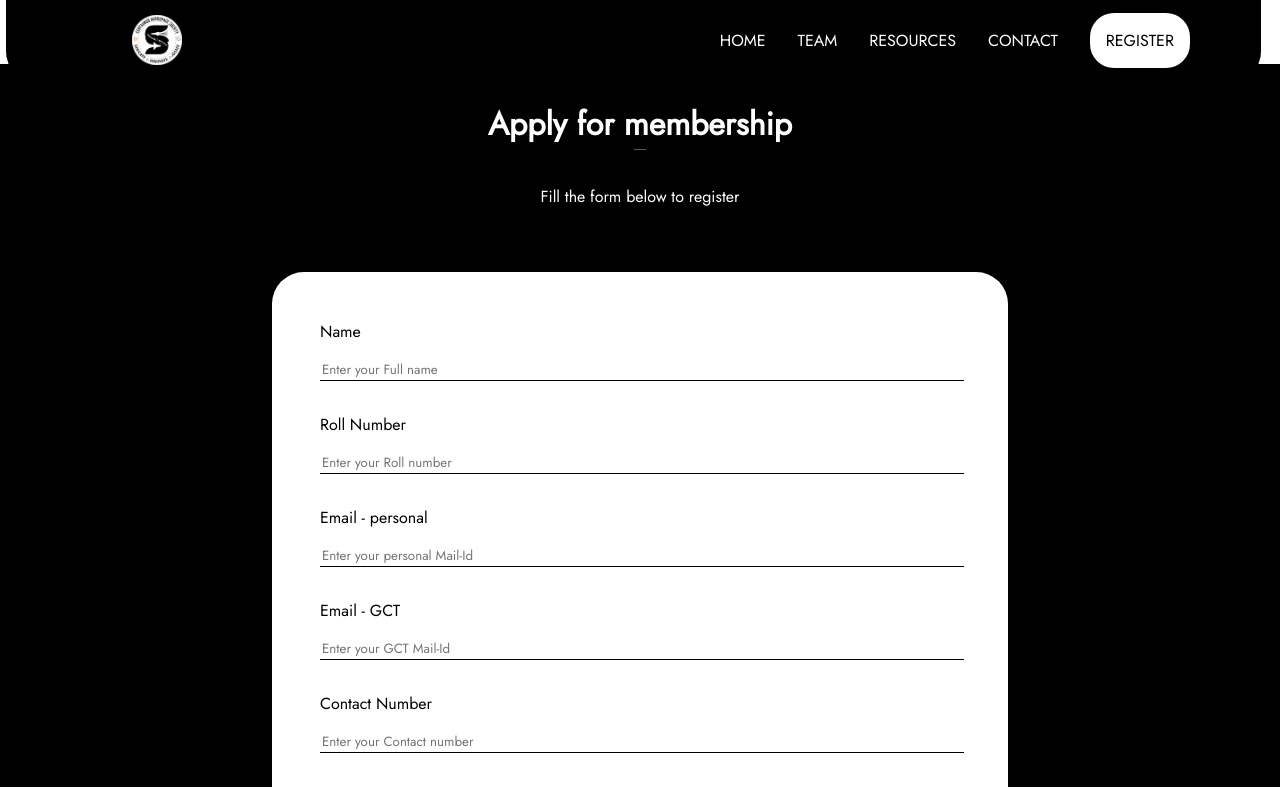
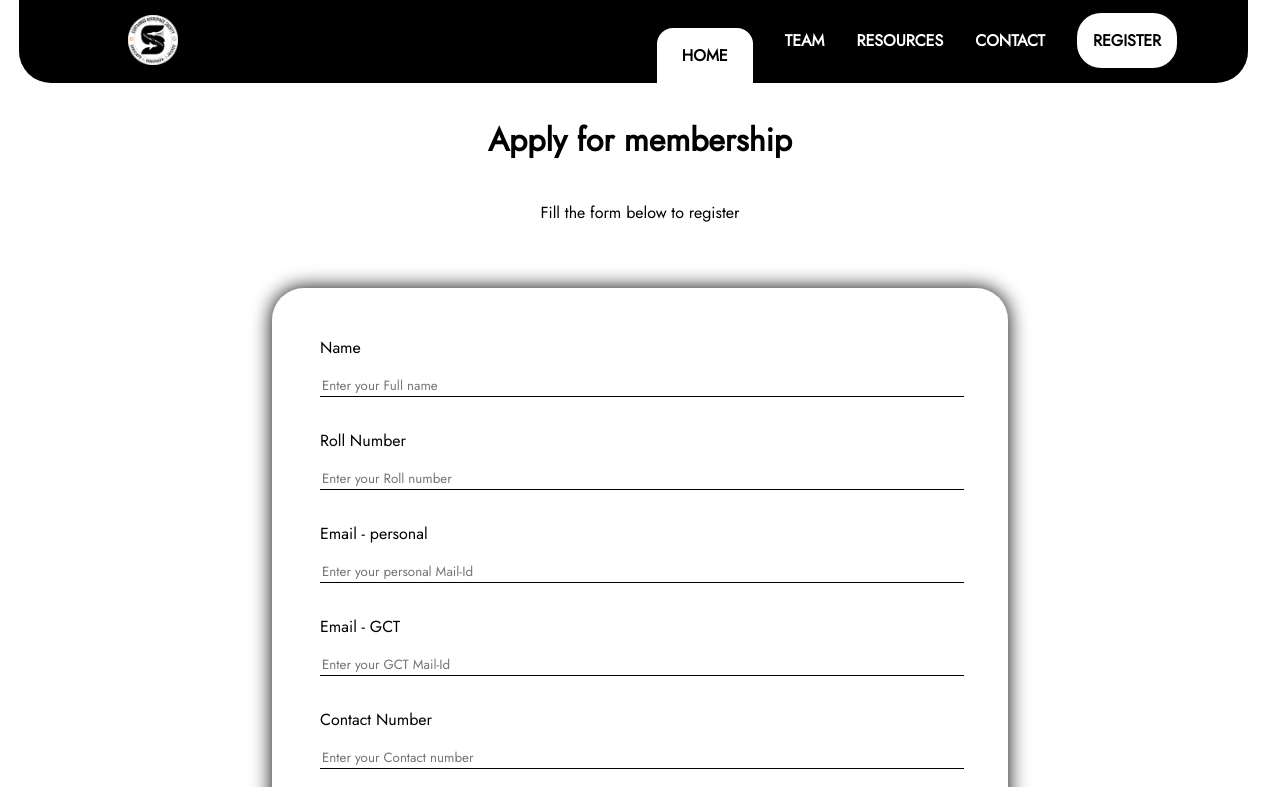
Before and after one commit to boopathi-srb/centauras, a React (Create React App) app: page /Apply in a window 1280 px wide. Shown: the top 787 px of the page. Built offline with nearby package versions, Linux system fonts and the light colour scheme.

Commit message:
name changes

```diff
--- a/src/App.css
+++ b/src/App.css
@@ -8,7 +8,7 @@
 }
 .body{
   min-height: 68vh;
-  margin-top: 8vh;
+  margin-top: 10vh;
   max-width: 100vw;
   overflow: hidden;
   font-family: 'Jost', sans-serif;
@@ -20,7 +20,7 @@ header{
   width: 100vw;
   position: fixed;
   top: 0%;
-  max-height: 8vh;
+  max-height: 10vh;
   font-family: 'Jost', sans-serif;
   font-weight: 300;
 }
--- a/src/components/topbar/topbar.css
+++ b/src/components/topbar/topbar.css
@@ -1,13 +1,13 @@
 .topbar{
   display: flex;
   background: black;
-  width: 98vw;
+  width: 96vw;
   height: 10vh;
-  margin-left: 0.5vw;
+  margin-left: 01.5vw;
   text-align: right;
   align-items: right;
   justify-content: space-between;
-  position: fixed;
+  /* position: fixed; */
   border-radius: 0rem 0rem 2rem 2rem ;
   border-bottom: 3px solid black;
 }
@@ -44,40 +44,34 @@
 .topbar_div>a{
   text-decoration: none;
   color: white;
+  font-weight: 600;
 }
 .topbar_div>a:hover{
   opacity: 0.5;
 }
+.topbar_div{
+  display: flex;
+  align-items: center;
+}
 .topbar_div:last-of-type>a{
   color: black;
   background-color: white;
-  padding: 1rem;border-radius: 1.5rem;
+  padding: 1rem;
+  border-radius: 1.5rem;
 }
-.topbar_links_wrapper1{
-  margin-right: 4rem;
-}
-
-.topbar_links_wrapper1>a{
-  display: inline-flex;
-  justify-content: space-between;
-  text-decoration: none;
-  margin: 1rem ;
-  font-size: 1.0rem;
-  font-weight: 400;
-  text-decoration: none;
-  color:black;
-  font-weight: 700;
-  padding: 0.2em;
-  border-radius: 10%;
-}
-.topbar_links_wrapper1>a:last-of-type{
-  background-color: black;
-  color: white;
-  padding: 0.5rem;
-  border-radius: 1rem;
-}
-.topbar_links_wrapper1 a:hover{
-   opacity: 0.8;
+.topbar_div>a.active{
+  background-color: white;
+  color: black;
+  width: 10ch;
+  padding: 0rem;
+  height: 100%;
+  margin-top: 33%;
+  border-radius: 1rem 1rem 0rem 0rem ;
+  display: flex;
+  flex-direction: row;
+  justify-content:center ;
+  align-items: center;
+  position: relative;
 }
 .toggle_button {
   position: absolute;
@@ -120,7 +114,7 @@
     left: -1%;
     transform: scale(1,0);
     transform-origin: top;
-    transition: transform 400ms ease-in-out;
+    transition: transform 300ms ease-out;
   }
   .topbar_div{
     display: flex;
--- a/src/components/topbar/topbar.js
+++ b/src/components/topbar/topbar.js
@@ -29,23 +29,25 @@ const Topbar =()=>{
 
        <nav className="topbar_links"  >
            <div className="topbar_div">
-             <a href="/">HOME</a>
+             <b></b>
+             <b></b>
+             <a class="link active" href="/">HOME</a>
              <img src={homeicon} alt="homeicon"></img>
            </div>
            <div className="topbar_div">
-             <a href="/Team">TEAM</a>
+             <a  class="link" href="/Team">TEAM</a>
              <img src={teamicon} alt="teamicon"></img>
            </div>
            <div className="topbar_div">
-             <a href="/Resources">RESOURCES</a>
+             <a class="link" href="/Resources">RESOURCES</a>
              <img src={blogicon} alt="blogicon"></img>
            </div>
            <div className="topbar_div">
-             <a href="/Contact">CONTACT</a>
+             <a class="link" href="/Contact">CONTACT</a>
              <img src={contacticon} alt="contacticon"></img>
            </div>
            <div className="topbar_div">
-             <a href="/Apply">REGISTER</a>
+             <a class="link" href="/Apply">REGISTER</a>
              <img src={applyicon} alt="applyicon"></img>
            </div>
        </nav>
--- a/src/pages/apply/apply.css
+++ b/src/pages/apply/apply.css
@@ -1,8 +1,8 @@
 @import url('https://fonts.googleapis.com/css2?family=Jost&display=swap');
 .apply{
   padding-bottom: 3rem;
-  background-color: black;
-  color: white;
+  /* background-color: black; */
+  /* color: white; */
 }
 .apply_wrapper{
   display: flex;
@@ -20,9 +20,10 @@
   margin: auto;
   gap: 2rem;
   font-family: 'Jost', sans-serif;
-  background-color: white;
   border-radius: 2rem;
   color: black;
+  box-shadow: 0px 0px 20px ;
+  backdrop-filter: blur(4rem);
   padding: 3rem;
   z-index: 20;
 }
```
